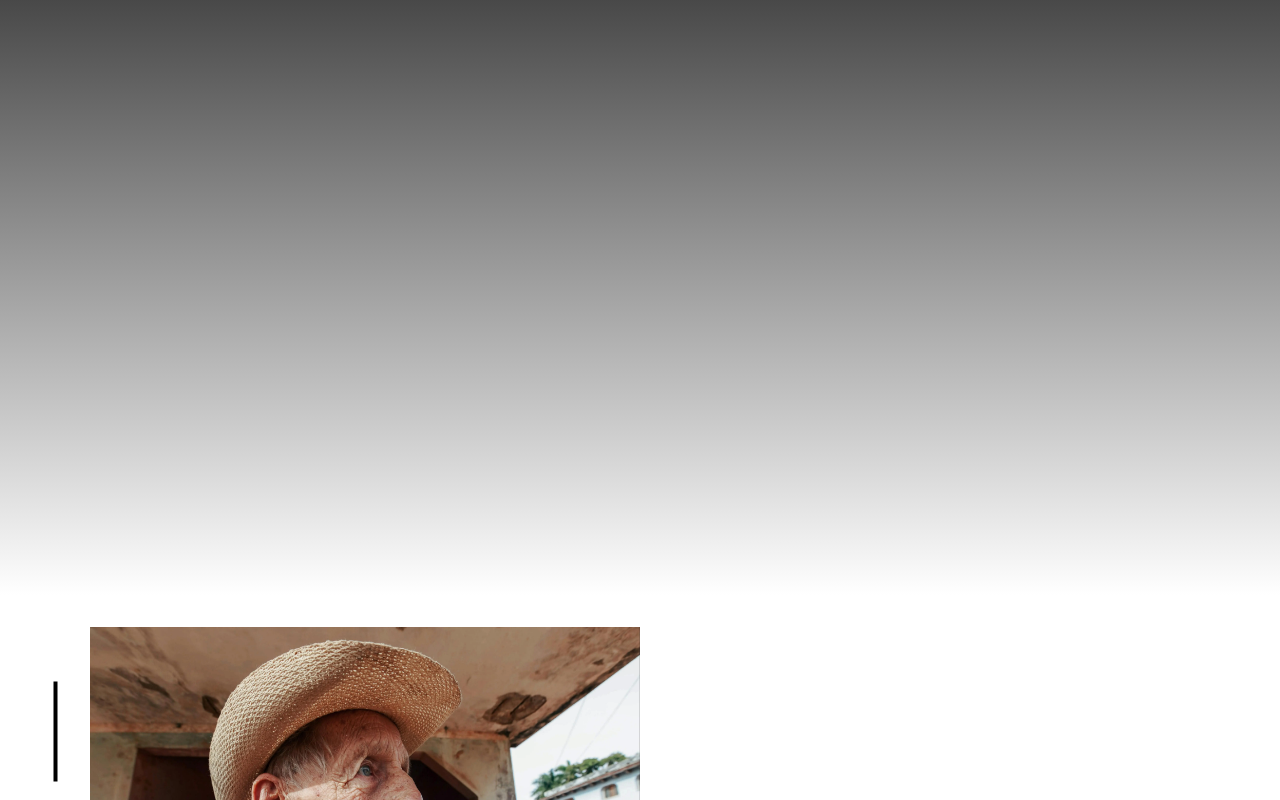
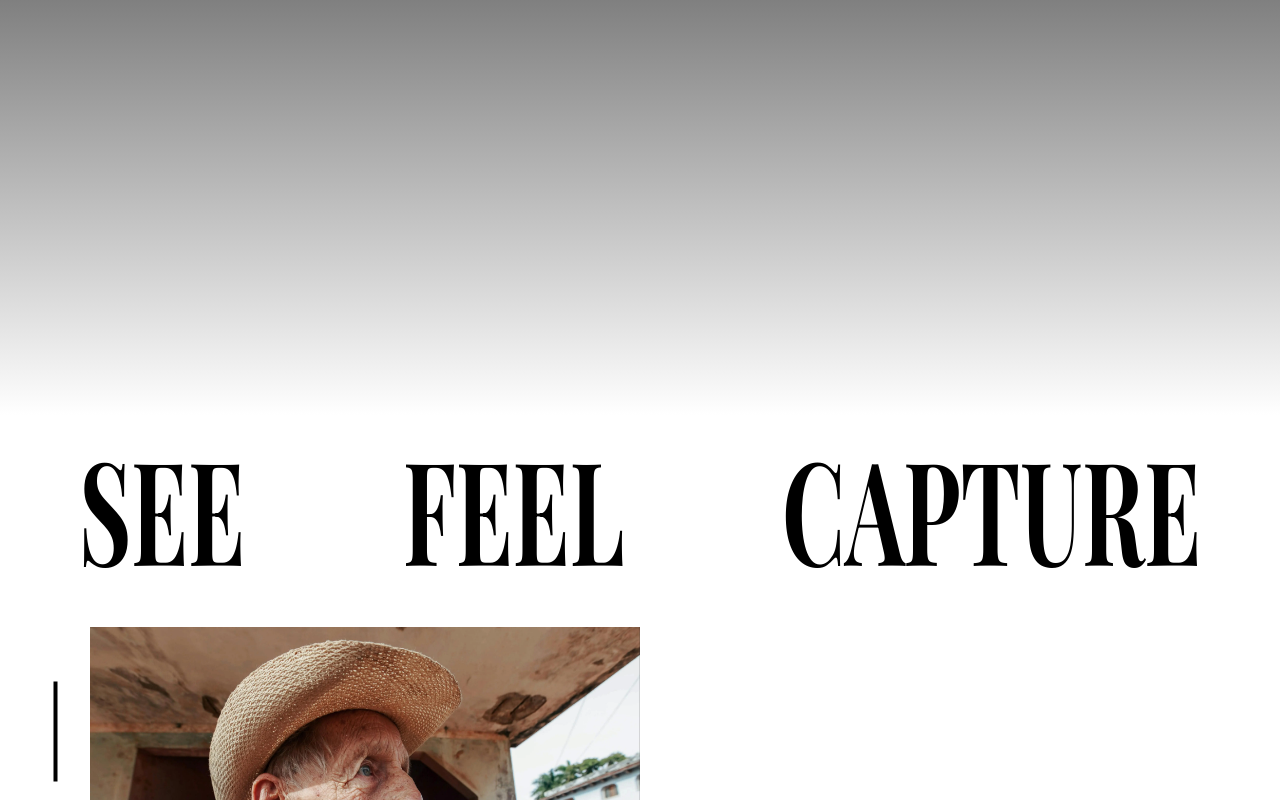
Before and after one commit to FehertoiTamas/photography-portfolio, a Next.js app: page / in a window 1280 px wide. Shown: the part 1446-2246 px from the top of the page. Built offline with nearby package versions, Linux system fonts and the light colour scheme; a web font is replaced by a local one.

Commit message:
add finaly text

```diff
--- a/src/app/locales/en.json
+++ b/src/app/locales/en.json
@@ -9,7 +9,9 @@
     "title": "Portfolio by Eva Sipos"
   },
 
-  "scrolling_text": "See Feel Capture",
+  "scrolling_text1": "See",
+  "scrolling_text2": "Feel",
+  "scrolling_text3": "Capture",
 
   "about_me" : {
     "title": "Eva Sipos",
--- a/src/app/locales/es.json
+++ b/src/app/locales/es.json
@@ -9,7 +9,9 @@
     "title": "Portafolio de Eva Sipos"
   },
 
-  "scrolling_text": "Ver sentir capturar",
+  "scrolling_text1": "Ver",
+  "scrolling_text2": "sentir",
+  "scrolling_text3": "capturar",
 
   "about_me" : {
     "title": "Eva Sipos",
--- a/src/app/locales/hu.json
+++ b/src/app/locales/hu.json
@@ -9,8 +9,9 @@
     "title": "Sipos Éva Portfólió"
   },
 
-  "scrolling_text": "Láss Érezz Örökíts",
-
+  "scrolling_text1": "Láss",
+  "scrolling_text2": "Érezz",
+  "scrolling_text3": "Örökíts",
 
   "about_me" : {
     "title": "Sipos Éva",
--- a/src/app/page.js
+++ b/src/app/page.js
@@ -10,8 +10,8 @@ export default function Home() {
     <>
       <Navbar />
       <Hero />
+      <AboutMe />
       <ScrollingText />
-      <AboutMe />
       <Portfolio />
     </>
   );
--- a/src/components/ScrollingText/ScrollingText.css
+++ b/src/components/ScrollingText/ScrollingText.css
@@ -2,8 +2,8 @@
   overflow: hidden;
   width: 100%;
   height: 180px;
-  background-color: black;
-  color: #fff;
+  background-color: white;
+  color: black;
   white-space: nowrap;
 
   display: flex;
@@ -12,16 +12,17 @@
 }
 
 .scroll-text-container {
+  width: 100%;
   display: flex;
-  will-change: transform;
-  white-space: nowrap;
+  align-items: center;
+  justify-content: space-around;
 }
 
 .scroll-text {
-  width: 100%;
-  font-size: 8vw;
+  height: 100%;
+  font-size: 7vw;
   font-family: var(--primary-font);
   text-transform: uppercase;
   font-weight: 700;
-  letter-spacing: 10px;
+  transform: scaleY(1.6);
 }
--- a/src/components/ScrollingText/ScrollingText.jsx
+++ b/src/components/ScrollingText/ScrollingText.jsx
@@ -1,7 +1,5 @@
 "use client";
 import "./ScrollingText.css";
-import React, { useEffect } from "react";
-import { gsap } from "gsap";
 import { useTranslation } from "react-i18next";
 
 const ScrollingText = () => {
@@ -10,7 +8,9 @@ const ScrollingText = () => {
   return (
     <div className="scroll-container">
       <div className="scroll-text-container">
-        <p className="scroll-text">{t("scrolling_text")}</p>
+        <p className="scroll-text">{t("scrolling_text1")}</p>
+        <p className="scroll-text">{t("scrolling_text2")}</p>
+        <p className="scroll-text">{t("scrolling_text3")}</p>
       </div>
     </div>
   );
```
